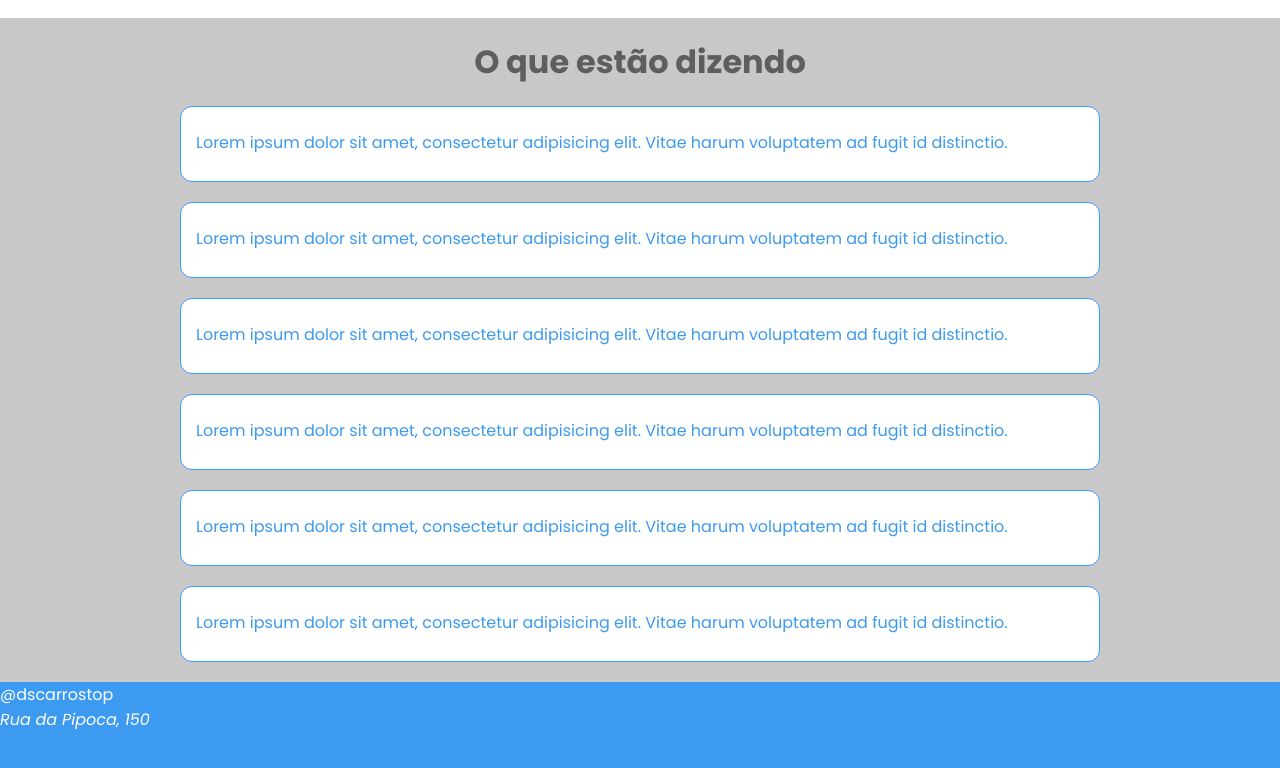
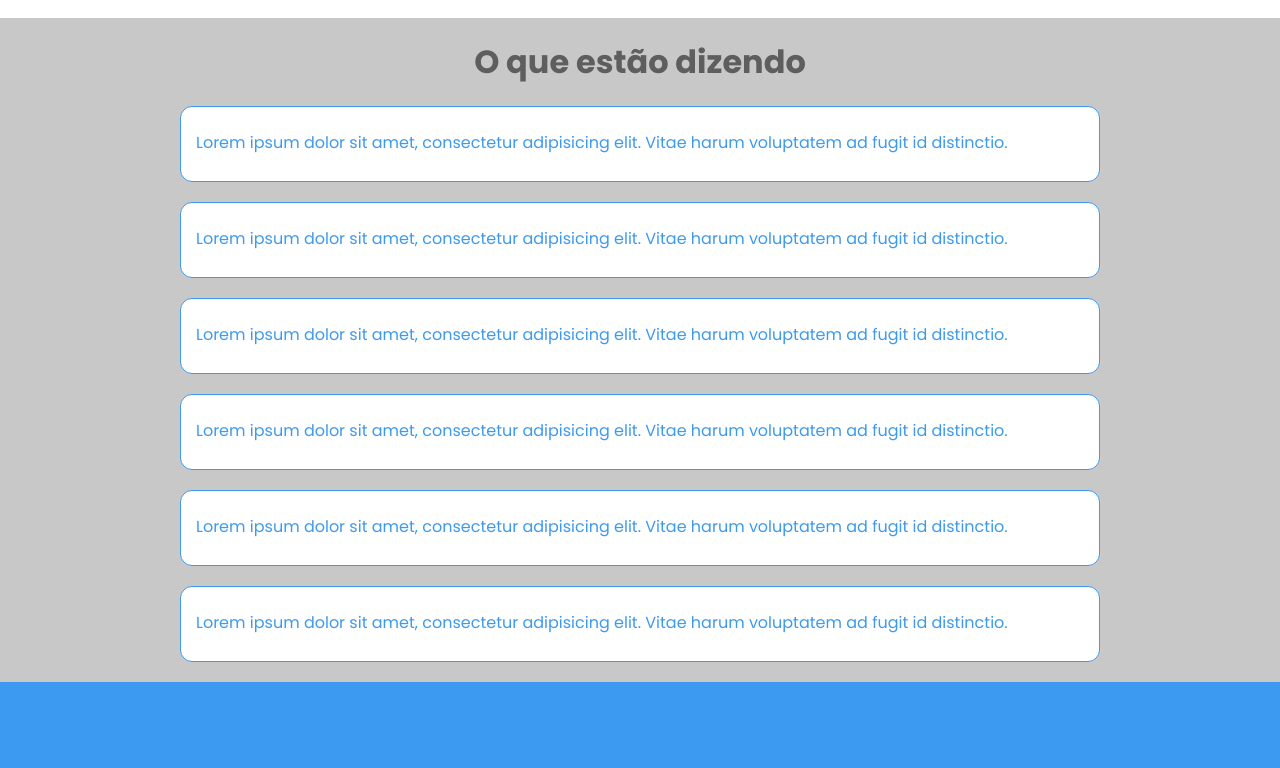
Before and after one commit to cauerg44/dscarrostop-react, a React (Vite) app: page / in a window 1280 px wide. Shown: the part 818-1586 px from the top of the page. Built offline with nearby package versions, Linux system fonts and the light colour scheme.

Commit message:
Refactoring Footer.

```diff
--- a/src/components/Footer/index.tsx
+++ b/src/components/Footer/index.tsx
@@ -4,14 +4,7 @@ export default function Footer() {
 
     return (
         <footer>
-            <div className='ct-footer-element'>
-                <div>
-                    <a href="#">@dscarrostop</a>
-                </div>
-                <div>
-                    <address>Rua da Pipoca, 150</address>
-                </div>
-            </div>
+
         </footer>
     )
 }
--- a/src/components/Footer/styles.css
+++ b/src/components/Footer/styles.css
@@ -2,10 +2,5 @@ footer {
     height: 120px;
     background-color: var(--ct-color-primary);
     color: var(--ct-color-bg-primary);
+    padding: 0 15px;
 }
-
-.ct-footer-elements {
-    display: flex;
-    align-items: center;
-    justify-content: space-between;
-}
--- a/src/index.css
+++ b/src/index.css
@@ -36,12 +36,6 @@ a:hover {
   margin: 0 auto;
 }
 
-.ct-container-footer {
-  width: 100%;
-  max-width: 960px;
-  margin: 0 auto;
-}
-
 @media(min-width: 768px) {
   .ct-container {
     max-width: 746px;
```
